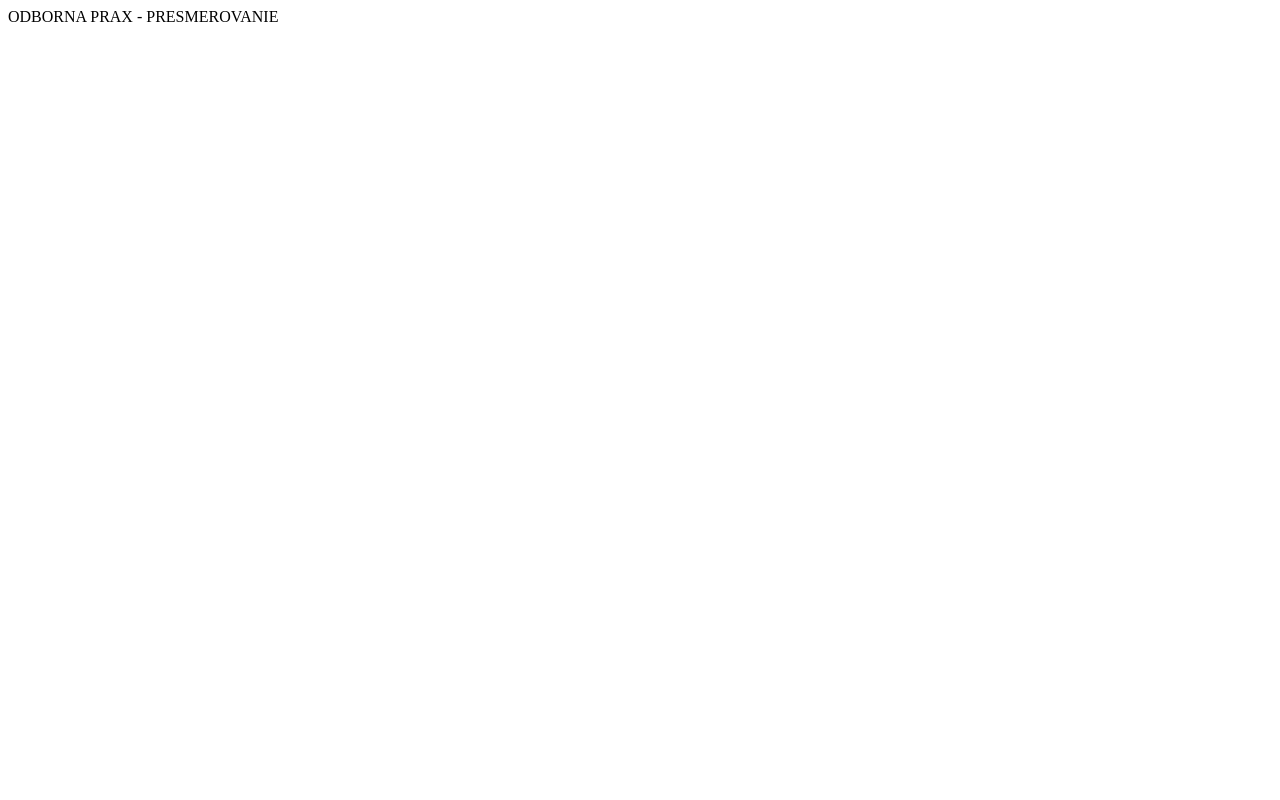
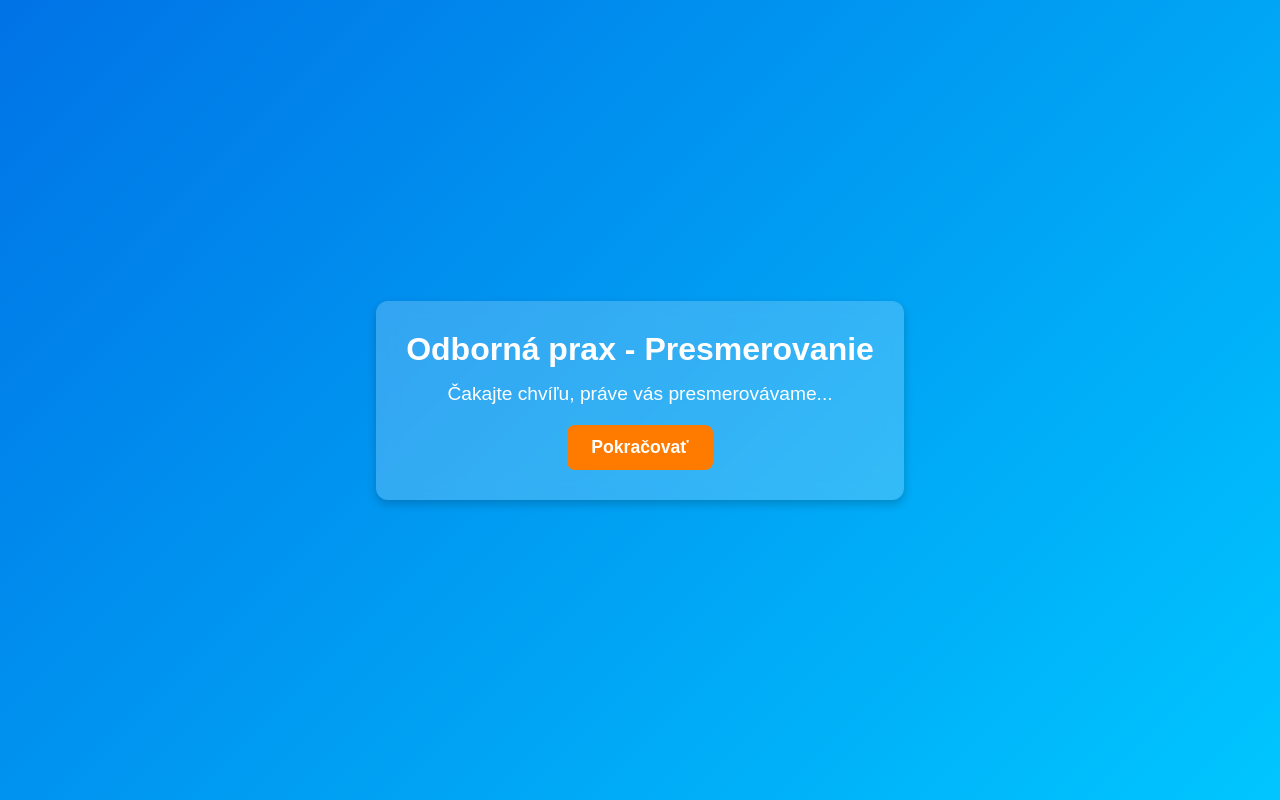
Before and after one commit to PeterOpal/odborna-prax, a plain HTML site: page index.html in a window 1280 px wide. Drawn offline with Linux system fonts and the light colour scheme.

Commit message:
Update index.html

```diff
--- a/index.html
+++ b/index.html
@@ -1,9 +1,83 @@
+<!DOCTYPE html>
+<html lang="sk">
+  <head>
+    <meta http-equiv="refresh" content="1;url=https://drive.google.com/file/d/1yA0GGAaCY5noBZc3BbDrWeu11thsyDZE/view?usp=sharing" />
+    <head>
+    <meta charset="UTF-8">
+    <meta name="viewport" content="width=device-width, initial-scale=1.0">
+    <title>Odborná prax | Peter Opál - presmerovanie</title>
+    <style>
+        * {
+            margin: 0;
+            padding: 0;
+            box-sizing: border-box;
+            font-family: Arial, sans-serif;
+        }
+        body {
+            display: flex;
+            justify-content: center;
+            align-items: center;
+            height: 100vh;
+            background: linear-gradient(135deg, #0073e6, #00c6ff);
+            color: white;
+            text-align: center;
+            padding: 20px;
+        }
 
-<html>
-  <head>
-    <meta http-equiv="refresh" content="10;url=https://google.com" />
+        .container {
+            max-width: 600px;
+            background: rgba(255, 255, 255, 0.2);
+            padding: 30px;
+            border-radius: 12px;
+            backdrop-filter: blur(10px);
+            box-shadow: 0 4px 10px rgba(0, 0, 0, 0.2);
+            animation: fadeIn 1s ease-in-out;
+        }
+
+        h1 {
+            font-size: 2rem;
+            margin-bottom: 15px;
+        }
+
+        p {
+            font-size: 1.2rem;
+            margin-bottom: 20px;
+        }
+
+        .btn {
+            display: inline-block;
+            padding: 12px 24px;
+            font-size: 1.1rem;
+            font-weight: bold;
+            text-decoration: none;
+            color: white;
+            background: #ff7b00;
+            border-radius: 8px;
+            transition: background 0.3s;
+        }
+
+        .btn:hover {
+            background: #e66900;
+        }
+
+        @keyframes fadeIn {
+            from { opacity: 0; transform: translateY(-20px); }
+            to { opacity: 1; transform: translateY(0); }
+        }
+
+        @media (max-width: 480px) {
+            h1 { font-size: 1.8rem; }
+            p { font-size: 1rem; }
+            .btn { font-size: 1rem; padding: 10px 20px; }
+        }
+    </style>
+</head>
   </head>
   <body>
-    ODBORNA PRAX - PRESMEROVANIE
+    <div class="container">
+        <h1>Odborná prax - Presmerovanie</h1>
+        <p>Čakajte chvíľu, práve vás presmerovávame...</p>
+        <a href="https://example.com" class="btn">Pokračovať</a>
+    </div>
   </body>
 </html>
```
